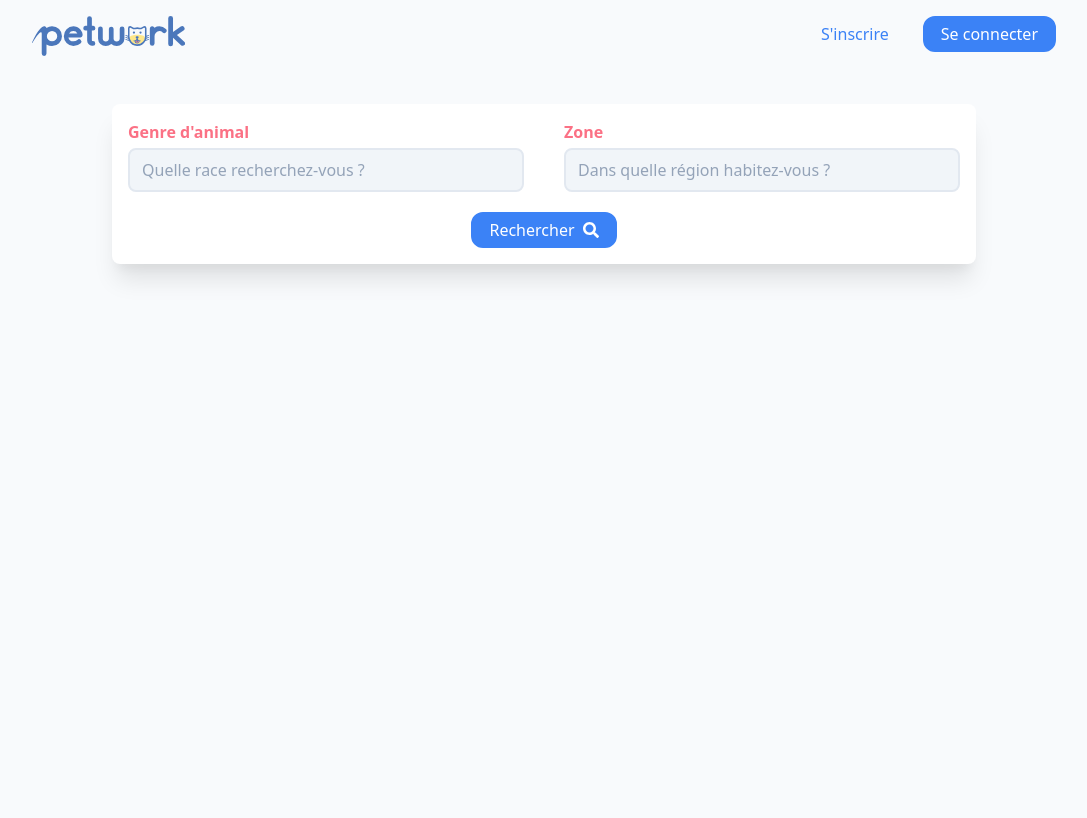
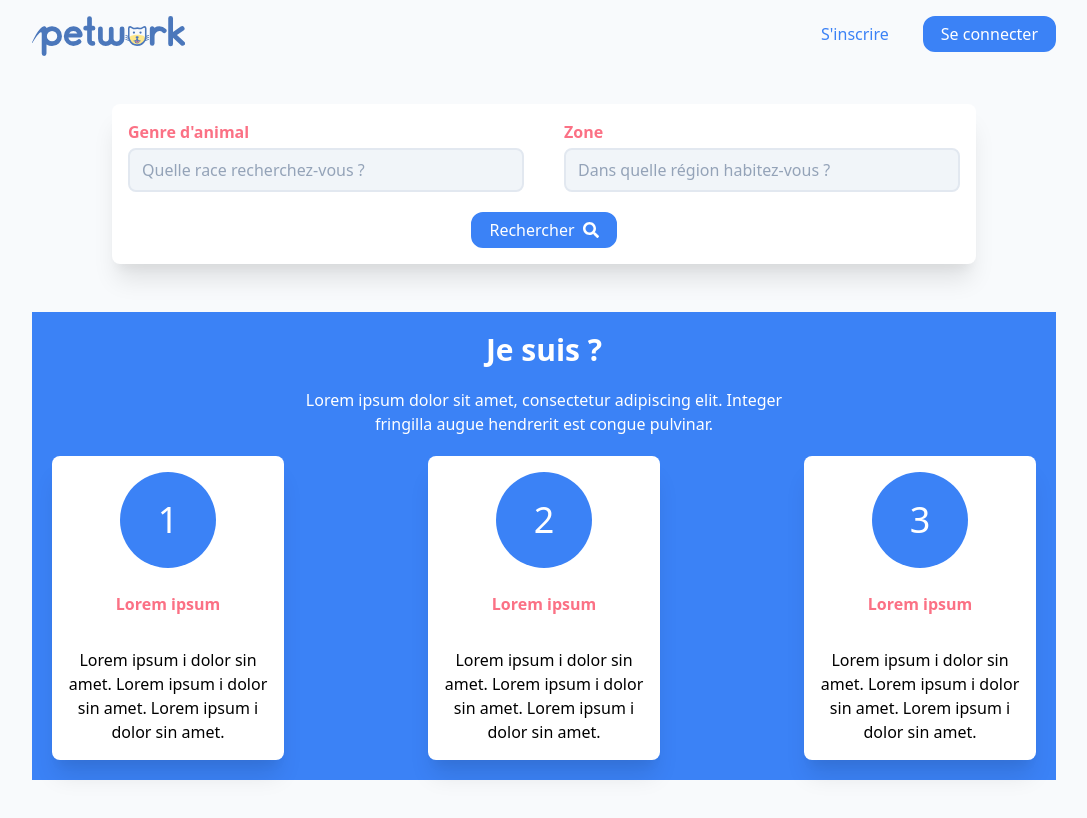
Before and after one commit to petwork-organization/petwork-home, a Vue app: page /#/ in a window 1280 px wide. Shown: the top 818 px of the page, without its empty margins (96-1183 px from the left). Built offline with nearby package versions, Linux system fonts and the light colour scheme; what tailwindcss-pixel-dimensions would draw is missing.

Commit message:
[RoleOverview] Add RolesOverview part

```diff
--- a/src/components/organisms/navbar/Navbar.vue
+++ b/src/components/organisms/navbar/TheNavbar.vue
@@ -1,12 +1,9 @@
 <template>
-  <div class='flex justify-between py-4'>
-    <img
-      class='h-10'
-      src='../../../assets/logo-full-small.svg'
-    >
+  <div class="flex justify-between py-4">
+    <img alt="Logo Petwork" class="h-10" src="../../../assets/logo-full-small.svg" />
     <div class="flex">
       <div>
-        <app-button type='transparent'>S'inscrire</app-button>
+        <app-button type="transparent">S'inscrire</app-button>
       </div>
 
       <div class="ml-4">
@@ -16,12 +13,12 @@
   </div>
 </template>
 
-<script lang='ts'>
+<script lang="ts">
 import { defineComponent } from 'vue';
-import AppButton from '@atoms/button/Button.vue';
+import AppButton from '@atoms/button/AppButton.vue';
 
 export default defineComponent({
-  name: 'app-navbar',
+  name: 'the-navbar',
   components: { AppButton },
 });
 </script>
--- /dev/null
+++ b/src/components/organisms/roles-overview/RolesOverview.vue
@@ -0,0 +1,41 @@
+<template>
+  <div class="flex flex-col items-center bg-primary-500 py-5 space-y-5">
+    <div class="text-white text-3xl font-semibold">Je suis ?</div>
+    <div class="text-white max-w-lg text-center font-light">
+      Lorem ipsum dolor sit amet, consectetur adipiscing elit. Integer fringilla augue hendrerit est congue pulvinar.
+    </div>
+    <div class="px-5 flex space-x-36">
+      <roles-overview-card class="flex-1">
+        <template v-slot:badge>1</template>
+        <template v-slot:title>Lorem ipsum</template>
+        <template v-slot:content>
+          Lorem ipsum i dolor sin amet. Lorem ipsum i dolor sin amet. Lorem ipsum i dolor sin amet.
+        </template>
+      </roles-overview-card>
+      <roles-overview-card class="flex-1">
+        <template v-slot:badge>2</template>
+        <template v-slot:title>Lorem ipsum</template>
+        <template v-slot:content>
+          Lorem ipsum i dolor sin amet. Lorem ipsum i dolor sin amet. Lorem ipsum i dolor sin amet.
+        </template>
+      </roles-overview-card>
+      <roles-overview-card class="flex-1">
+        <template v-slot:badge>3</template>
+        <template v-slot:title>Lorem ipsum</template>
+        <template v-slot:content>
+          Lorem ipsum i dolor sin amet. Lorem ipsum i dolor sin amet. Lorem ipsum i dolor sin amet.
+        </template>
+      </roles-overview-card>
+    </div>
+  </div>
+</template>
+
+<script lang="ts">
+import { defineComponent } from 'vue';
+import RolesOverviewCard from './RolesOverviewCard.vue';
+
+export default defineComponent({
+  name: 'roles-overview',
+  components: { RolesOverviewCard },
+});
+</script>
--- /dev/null
+++ b/src/components/organisms/roles-overview/RolesOverviewCard.vue
@@ -0,0 +1,31 @@
+<template>
+  <app-card>
+    <template v-slot:header>
+      <div class="flex flex-col justify-center items-center py-4 space-y-6">
+        <div class="flex rounded-full h-24 w-24 justify-center items-center bg-primary-500">
+          <div class="text-4xl text-white">
+            <slot name="badge"></slot>
+          </div>
+        </div>
+        <div class="text-accent-400 font-semibold">
+          <slot name="title"></slot>
+        </div>
+      </div>
+    </template>
+    <template v-slot:content>
+      <div class="flex justify-center text-center">
+        <slot name="content"></slot>
+      </div>
+    </template>
+  </app-card>
+</template>
+
+<script lang="ts">
+import { defineComponent } from 'vue';
+import AppCard from '../../molecules/card/AppCard.vue';
+
+export default defineComponent({
+  name: 'roles-overview-card',
+  components: { AppCard },
+});
+</script>
--- a/src/components/organisms/search-card/SearchCard.vue
+++ b/src/components/organisms/search-card/SearchCard.vue
@@ -22,12 +22,12 @@
 
 <script lang="ts">
 import { defineComponent } from 'vue';
-import AppCard from '@molecules/card/Card.vue';
-import AppButton from '@atoms/button/Button.vue';
-import AppInput from '@atoms/input/Input.vue';
+import AppCard from '@molecules/card/AppCard.vue';
+import AppButton from '@atoms/button/AppButton.vue';
+import AppInput from '@atoms/input/AppInput.vue';
 
 export default defineComponent({
   components: { AppCard, AppButton, AppInput },
-  name: 'app-search-card',
+  name: 'search-card',
 });
 </script>
--- a/src/components/templates/home/HomeTemplate.vue
+++ b/src/components/templates/home/HomeTemplate.vue
@@ -1,21 +1,26 @@
 <template>
-  <app-navbar class="px-32"></app-navbar>
+  <the-navbar class="px-32"></the-navbar>
 
   <div class="flex justify-center">
     <div class="max-w-full mt-8 px-4 w-full sm:max-w-4xl">
-      <app-search-card></app-search-card>
+      <search-card></search-card>
     </div>
+  </div>
+
+  <div class="px-32 my-12">
+    <roles-overview></roles-overview>
   </div>
 </template>
 
 <script lang="ts">
-import AppSearchCard from '@organisms/search-card/SearchCard.vue';
-import AppNavbar from '@organisms/navbar/Navbar.vue';
+import SearchCard from '@organisms/search-card/SearchCard.vue';
+import TheNavbar from '@organisms/navbar/TheNavbar.vue';
 import { defineComponent } from 'vue';
+import RolesOverview from '@organisms/roles-overview/RolesOverview.vue';
 
 export default defineComponent({
   name: 'HomeTemplate',
-  components: { AppSearchCard, AppNavbar },
+  components: { RolesOverview, SearchCard, TheNavbar },
   props: {},
 });
 </script>
```
Also changed, not shown: src/components/pages/NotFoundPage.vue (+5 -8 lines), src/components/templates/sandbox/SandboxTemplate.vue (+34 -153 lines), src/components/atoms/button/AppButton.vue (renamed from src/components/atoms/button/Button.vue), src/components/atoms/input/AppInput.vue (renamed from src/components/atoms/input/Input.vue), src/components/molecules/card/AppCard.vue (renamed from src/components/molecules/card/Card.vue).
